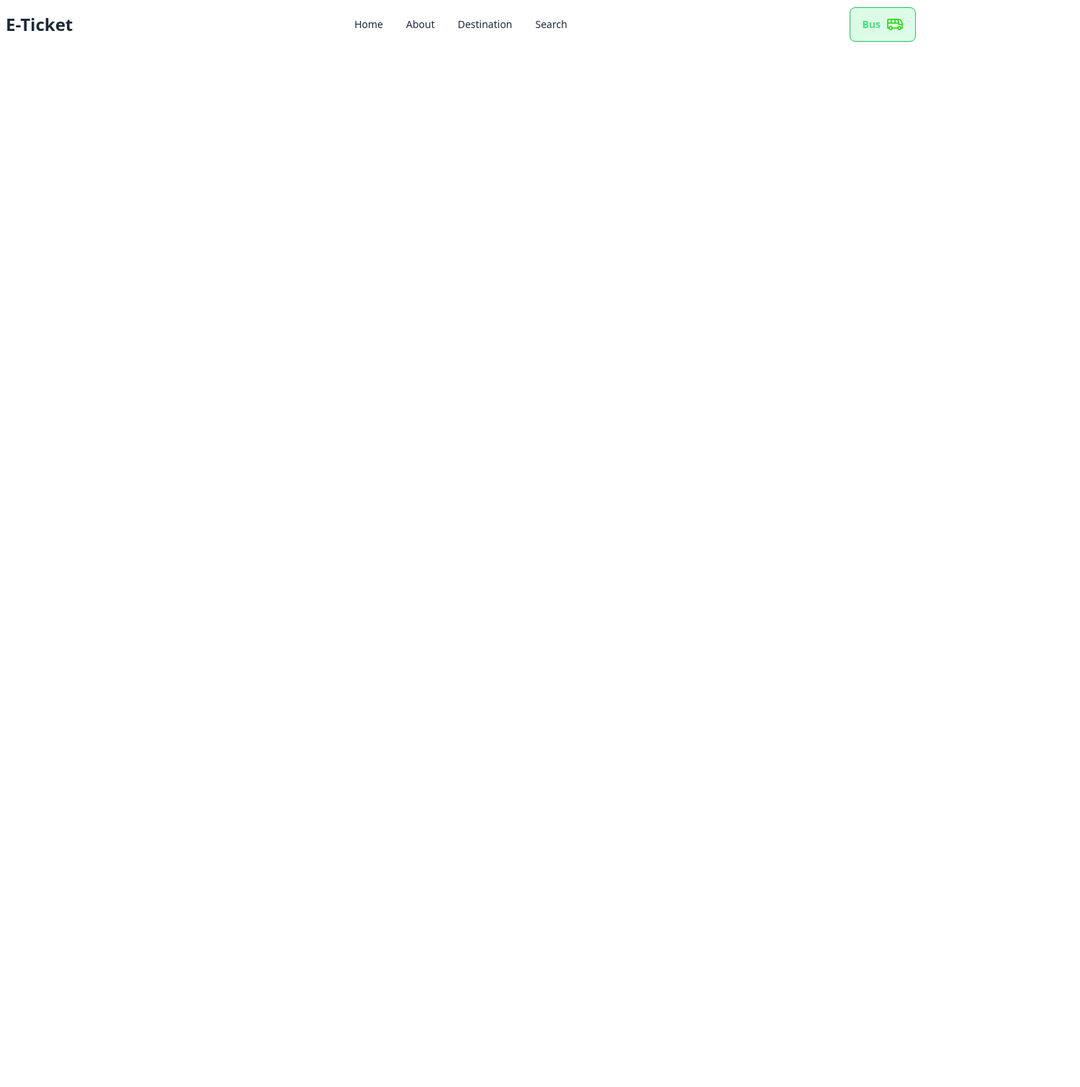
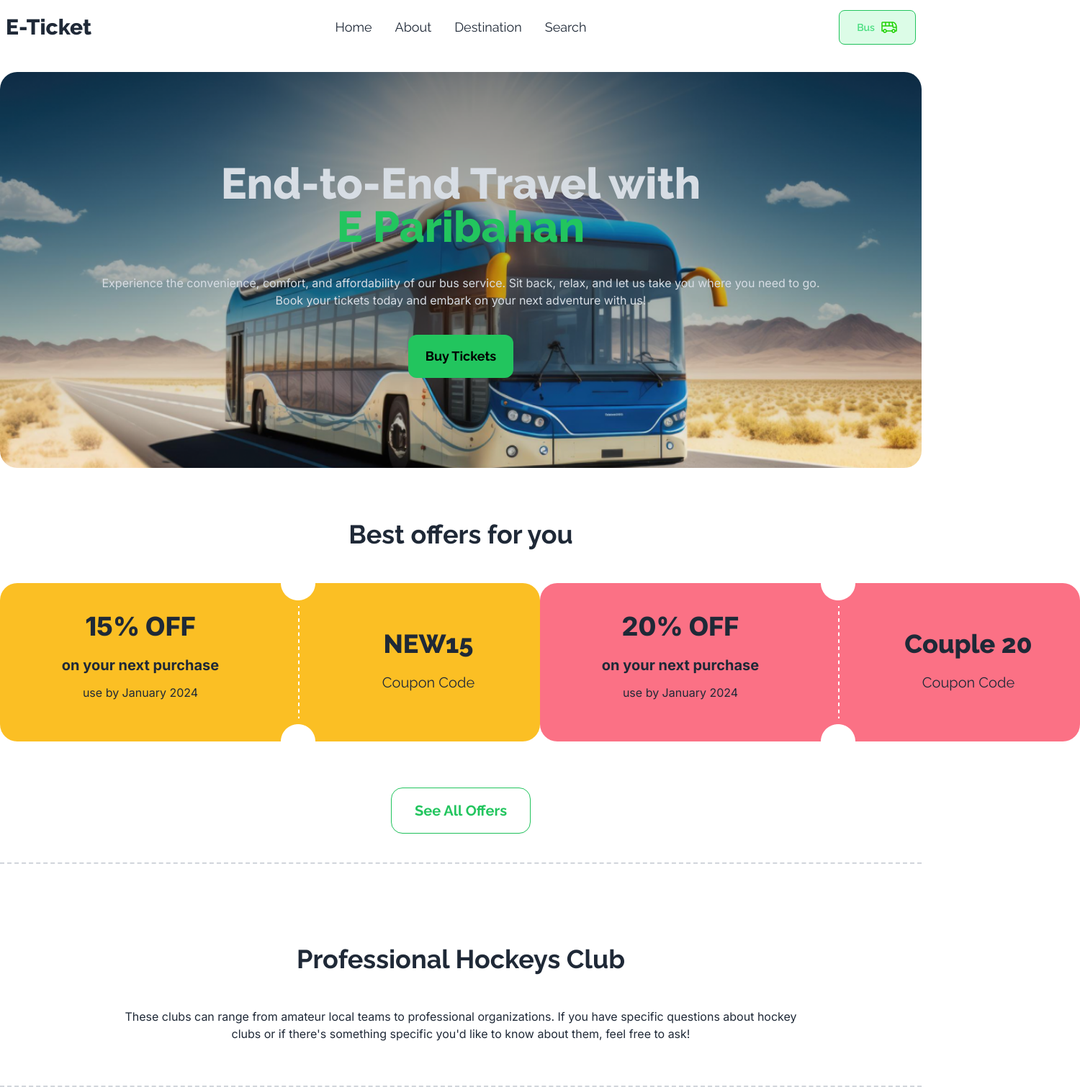
Before and after one commit to Tanjida-Akhter/smart-ticketing, a plain HTML site: page index.html in a window 1280 px wide. Shown: the whole page at 72% size, 1500 px wide, since content can reach past the window. Before the commit the page ends 800 px from the top, so only its background shows below. Drawn offline with nearby package versions, Linux system fonts and the light colour scheme.

Commit message:
finished banner and nav bar

```diff
--- a/index.html
+++ b/index.html
@@ -16,10 +16,21 @@
       href="https://fonts.googleapis.com/css2?family=Inter:wght@100..900&family=Raleway:ital,wght@0,100..900;1,100..900&display=swap"
       rel="stylesheet"
     />
+    <style>
+      .font-raleway {
+        font-family: "Raleway";
+      }
+    </style>
+    <style>
+      .font-inter {
+        font-family: "Inter";
+      }
+    </style>
   </head>
   <body>
     <header class="container mx-auto">
-      <div class="navbar bg-base-100">
+      <!-- Nav bar -->
+      <div class="navbar bg-base-100 font-raleway">
         <div class="navbar-start">
           <div class="dropdown">
             <div tabindex="0" role="button" class="btn btn-ghost lg:hidden">
@@ -40,7 +51,7 @@
             </div>
             <ul
               tabindex="0"
-              class="menu menu-sm dropdown-content mt-3 z-[1] p-2 shadow bg-base-100 rounded-box w-52"
+              class="text-lg menu menu-sm dropdown-content mt-3 z-[1] p-2 shadow bg-base-100 rounded-box w-52"
             >
               <li><a>Home</a></li>
               <li><a>About</a></li>
@@ -48,10 +59,10 @@
               <li><a>Search</a></li>
             </ul>
           </div>
-          <a class="text-2xl font-bold">E-Ticket</a>
+          <a class="text-3xl font-extrabold">E-Ticket</a>
         </div>
         <div class="navbar-center hidden lg:flex">
-          <ul class="menu menu-horizontal px-1">
+          <ul class="text-lg menu menu-horizontal px-1">
             <li><a>Home</a></li>
             <li><a>About</a></li>
             <li><a>Destination</a></li>
@@ -59,11 +70,114 @@
           </ul>
         </div>
         <div class="navbar-end">
-          <a class="btn text-green-400 bg-green-100 border-green-500 px-4">Bus <img src="images/bus-icon.png" alt="" /></a>
+          <a class="btn text-green-400 bg-green-100 border-green-500 px-6"
+            >Bus <img src="images/bus-icon.png" alt=""
+          /></a>
+        </div>
+      </div>
+      <!-- Banner section -->
+      <div
+        class="hero rounded-3xl h-[550px] my-6"
+        style="background-image: url(images/banner.png)"
+      >
+        <div class=""></div>
+        <div class="hero-content text-center text-neutral-content">
+          <div class="">
+            <h1 class="mb-5 text-6xl font-extrabold font-raleway py-4">
+              End-to-End Travel with <br />
+              <span class="text-green-500">E Paribahan</span>
+            </h1>
+            <p class="font-inter mb-5">
+              Experience the convenience, comfort, and affordability of our bus
+              service. Sit back, relax, and let us take you where you need to
+              go. <br />
+              Book your tickets today and embark on your next adventure with us!
+            </p>
+            <button
+              class="my-4 text-lg text-black btn-primary font-raleway bg-green-500 font-bold py-4 px-6 rounded-xl"
+            >
+              Buy Tickets
+            </button>
+          </div>
         </div>
       </div>
     </header>
-    <main></main>
+    <main class="container mx-auto">
+      <!-- best offer section -->
+      <h2 class="mt-10 text-4xl font-bold font-raleway py-8 text-center">
+        Best offers for you
+      </h2>
+      <div class="flex justify-between pt-4 pb-6">
+        <div class="flex">
+          <div
+            class="text-center h-[220px] w-[390px] bg-amber-400 rounded-l-3xl"
+          >
+            <h2 class="mb-5 text-4xl font-extrabold font-inter pt-10">
+              15% OFF
+            </h2>
+            <p class="font-inter pb-3 font-bold text-xl">
+              on your next purchase
+            </p>
+            <p class="font-inter mb-5">use by January 2024</p>
+          </div>
+          <div class="bg-amber-400 w-[50px]">
+            <img src="images/cupon-devider.png" alt="" />
+          </div>
+          <div
+            class="text-center h-[220px] w-[310px] bg-amber-400 rounded-r-3xl"
+          >
+            <h2 class="mb-5 text-4xl font-extrabold font-raleway pt-16">
+              NEW15
+            </h2>
+            <p class="font-raleway pb-3 text-xl">Coupon Code</p>
+          </div>
+        </div>
+        <div class="flex">
+          <div
+            class="text-center h-[220px] w-[390px] bg-rose-400 rounded-l-3xl"
+          >
+            <h2 class="mb-5 text-4xl font-extrabold font-inter pt-10">
+              20% OFF
+            </h2>
+            <p class="font-inter pb-3 font-bold text-xl">
+              on your next purchase
+            </p>
+            <p class="font-inter mb-5">use by January 2024</p>
+          </div>
+          <div class="bg-rose-400 w-[50px]">
+            <img src="images/cupon-devider.png" alt="" />
+          </div>
+          <div
+            class="text-center h-[220px] w-[310px] bg-rose-400 rounded-r-3xl"
+          >
+            <h2 class="mb-5 text-4xl font-extrabold font-raleway pt-16">
+              Couple 20
+            </h2>
+            <p class="font-raleway pb-3 text-xl">Coupon Code</p>
+          </div>
+        </div>
+      </div>
+      <div class="w-full flex justify-center">
+        <button
+          class="rounded-2xl px-8 border-green-500 text-green-500 bg-white font-bold text-xl my-10 font-raleway btn sm:btn-sm md:btn-md lg:btn-lg"
+        >
+          See All Offers
+        </button>
+      </div>
+      <!-- bus details section -->
+      <div
+      class="py-10 flex flex-col text-center gap-y-4 border-y-2 border-y-gray-300 border-dashed mx-6 lg:mx-0"
+    >
+      <div class="mt-10 text-4xl font-bold font-raleway py-8 text-center">
+        Professional Hockeys Club
+      </div>
+      <div class="font-inter mb-5">
+        These clubs can range from amateur local teams to professional
+        organizations. If you have specific questions about hockey <br />
+        clubs or if there's something specific you'd like to know about them,
+        feel free to ask!
+      </div>
+    </main>
     <footer></footer>
   </body>
 </html>
```
